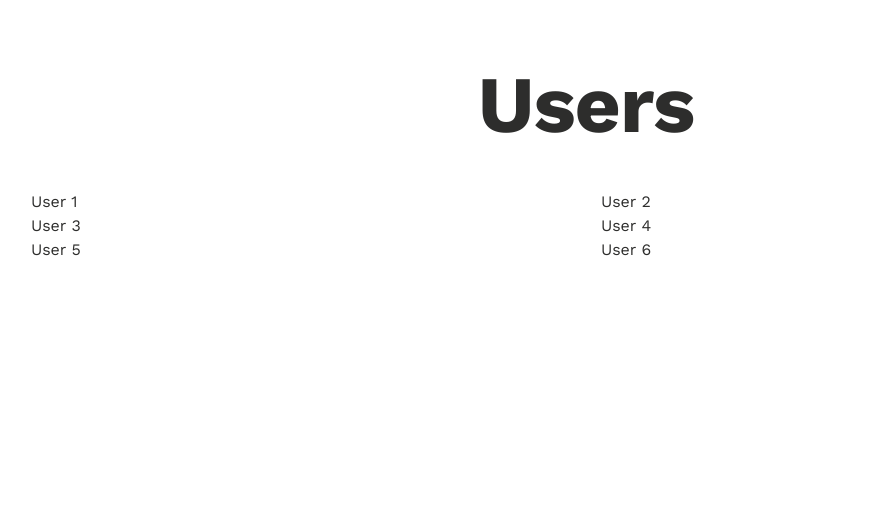
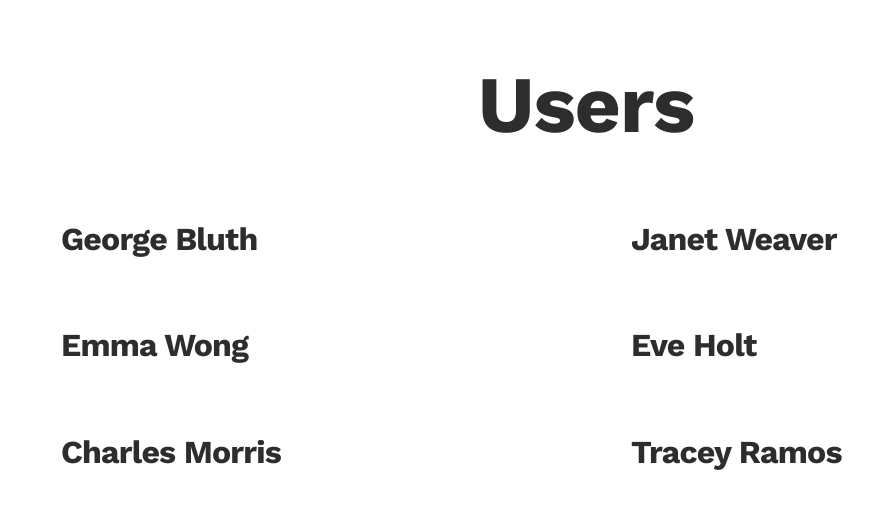
Before and after one commit to Diegopariza/vue-cli-example, a Vue app: page / in a window 1280 px wide. Shown: the top 508 px of the page, without its empty margins (54-927 px from the left). Built offline with nearby package versions, Linux system fonts and the light colour scheme.

Commit message:
Create User.vue component

```diff
--- a/src/App.vue
+++ b/src/App.vue
@@ -5,7 +5,7 @@
 </template>
 
 <script>
-import Users from './components/Users.vue'
+import Users from './components/Users'
 
 export default {
   name: 'App',
--- /dev/null
+++ b/src/components/User.vue
@@ -0,0 +1,29 @@
+<template>
+  <div class="user">
+    <h2 class="user__name">{{ name }}</h2>
+  </div>
+</template>
+
+<script>
+export default {
+  name: 'User',
+  props: {
+    name: String,
+    avatar: String,
+    bio: String
+  }
+}
+</script>
+
+<style scoped lang="scss">
+.user {
+  padding: 30px 110px 30px 30px;
+
+  &__name {
+    font-size: 32px;
+    font-weight: 700;
+    line-height: 1.19;
+    letter-spacing: -0.8px;
+  }
+}
+</style>
--- a/src/components/Users.vue
+++ b/src/components/Users.vue
@@ -3,7 +3,7 @@
     <h1 class="users__heading">Users</h1>
     <div class="row row-cols-2">
       <div class="col" v-for="user in users" :key="user.id">
-				User {{ user.id }}
+        <User :name="user.name" :avatar="user.avatar" :bio="user.bio" />
       </div>
     </div>
   </div>
@@ -11,9 +11,13 @@
 
 <script>
 import data from '../data';
+import User from './User';
 
 export default {
 	name: 'Users',
+	components: {
+		User
+	},
   data() {
     return {
       users: data
```
Lines whose indentation alone changed are shown as unchanged.
